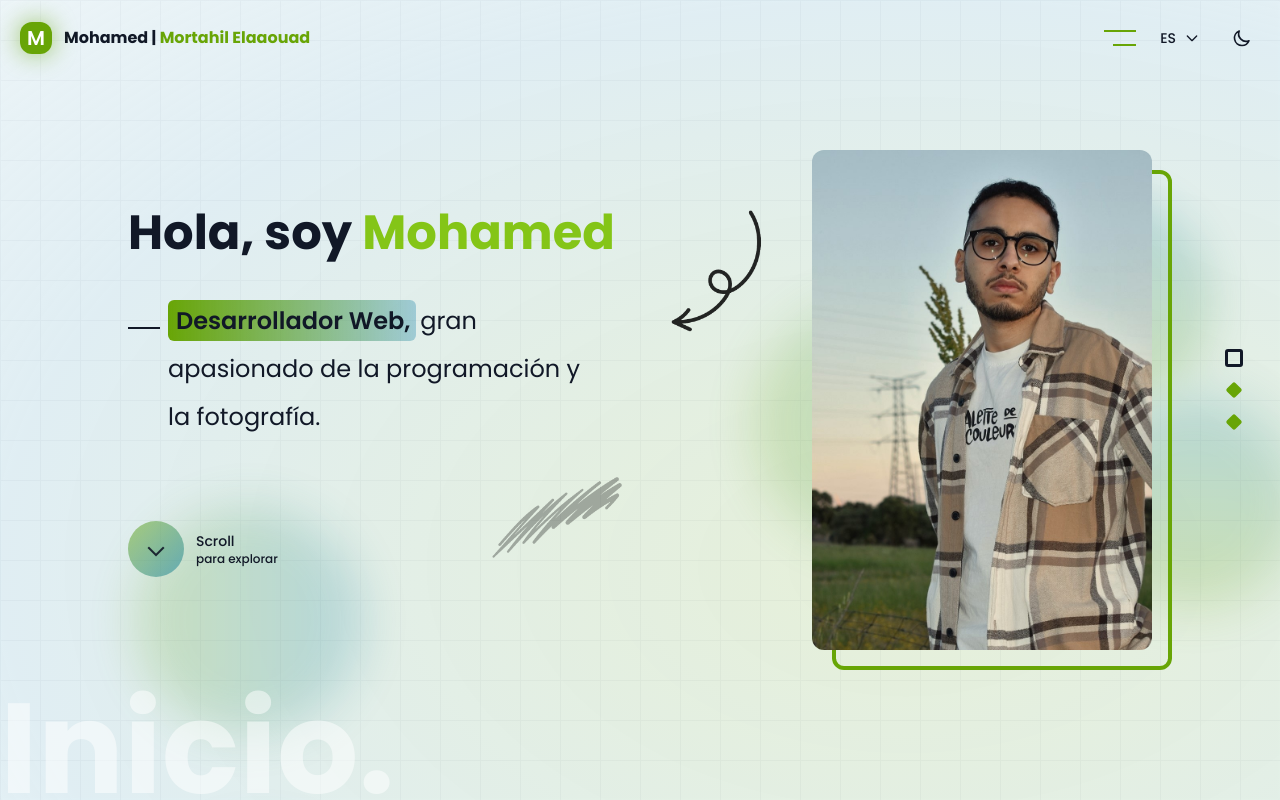
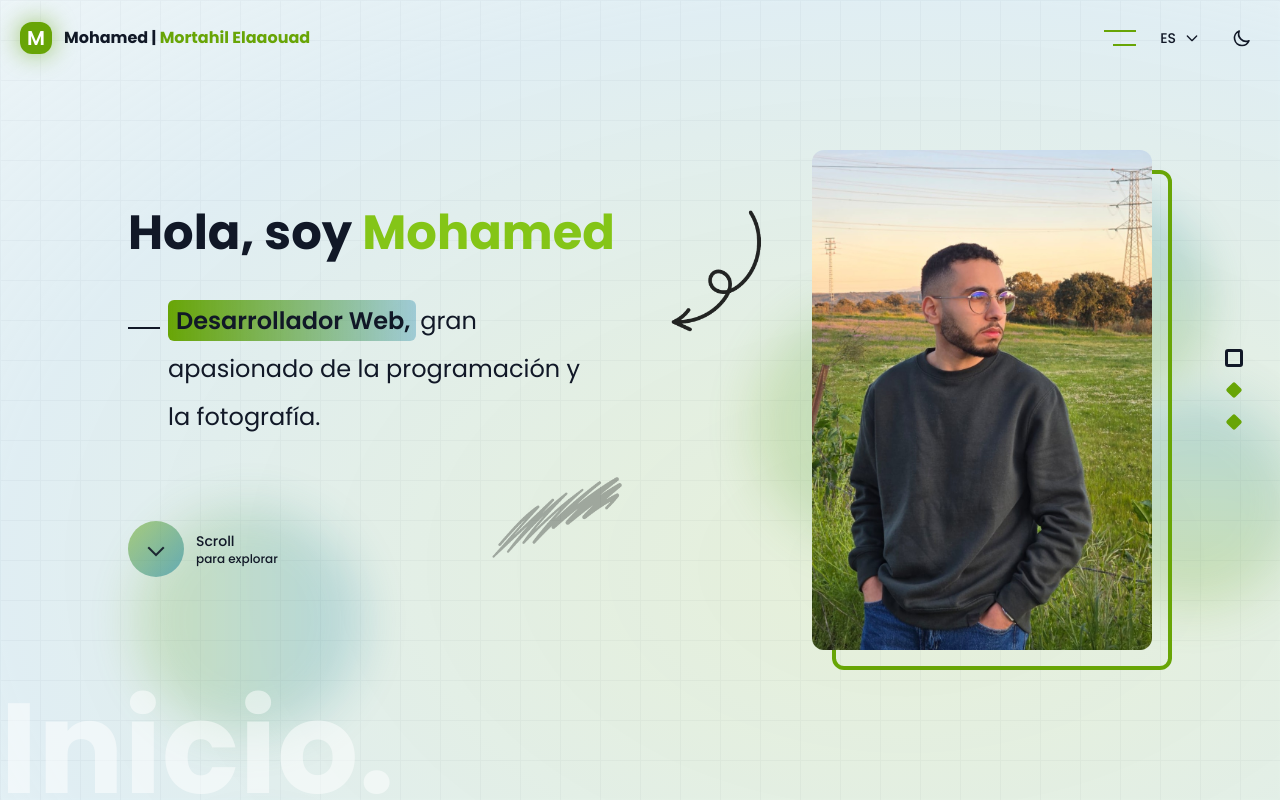
Before and after one commit to webdevmohamed/portfolio, a Vue app: page / in a window 1280 px wide. Shown: the top 800 px of the page. Built offline with nearby package versions, Linux system fonts and the light colour scheme.

Commit message:
Update ProfileImage component and add LinkedIn navigation in HomeComponent

```diff
--- a/src/components/HomeComponent.vue
+++ b/src/components/HomeComponent.vue
@@ -4,7 +4,7 @@
       class="container mx-auto max-w-screen-lg flex items-center justify-between gap-5 min-h-screen"
     >
       <HomeContent />
-      <ProfileImage />
+      <ProfileImage @click="goToLinkedin"/>
     </div>
   </div>
 </template>
@@ -12,6 +12,10 @@
 <script setup>
 import ProfileImage from './ProfileImage.vue'
 import HomeContent from './HomeContent.vue'
+
+const goToLinkedin = () => {
+  window.open('https://www.linkedin.com/in/mohamed-mortahil-elaaouad/', '_blank')
+}
 </script>
 
 <style scoped></style>
--- a/src/components/ProfileImage.vue
+++ b/src/components/ProfileImage.vue
@@ -3,8 +3,8 @@
         <div class="relative group cursor-pointer">
             <!-- Main image with container -->
             <div class="relative transform-gpu transition-all duration-500 ease-out group-hover:scale-[1.02]">
-                <div class="h-[500px] w-[340px] bg-[url('@/assets/foto-perfil.jpeg')] bg-cover bg-center relative rounded-xl overflow-hidden
-                before:absolute before:inset-0 before:rounded-xl before:border-2 before:border-foreground before:opacity-0 before:transition-all before:duration-500 before:scale-105
+                <div class="h-[500px] w-[340px] bg-[url('@/assets/picture-of-me-2.jpeg')] bg-cover bg-center relative rounded-xl overflow-hidden
+                before:absolute before:inset-0 before:rounded-xl before:opacity-0 before:transition-all before:duration-500 before:scale-105
                 group-hover:before:opacity-100 group-hover:before:scale-100">
                     <!-- Overlay with soft gradient -->
                     <div
@@ -46,10 +46,10 @@
 
 <style scoped>
 .pattern-background {
-    background-color: var(--background);
-    background: linear-gradient(135deg, #68a50655 25%, transparent 25%) -10px 0/ 20px 20px,
-        linear-gradient(225deg, #68a506 25%, transparent 25%) -10px 0/ 20px 20px,
-        linear-gradient(315deg, #68a50655 25%, transparent 25%) 0px 0/ 20px 20px,
-        linear-gradient(45deg, #68a506 25%, var(--background) 25%) 0px 0/ 20px 20px;
+  background-color: #e5e5f7;
+  background-image:  repeating-radial-gradient( circle at 0 0, transparent 0, var(--background) 15px ), repeating-linear-gradient( #68a50655, #68a506 );
 }
+
+
+
 </style>
```
Also changed, not shown: src/assets/picture-of-me-2.jpeg (added), src/assets/picture-of-me.jpeg (added).
